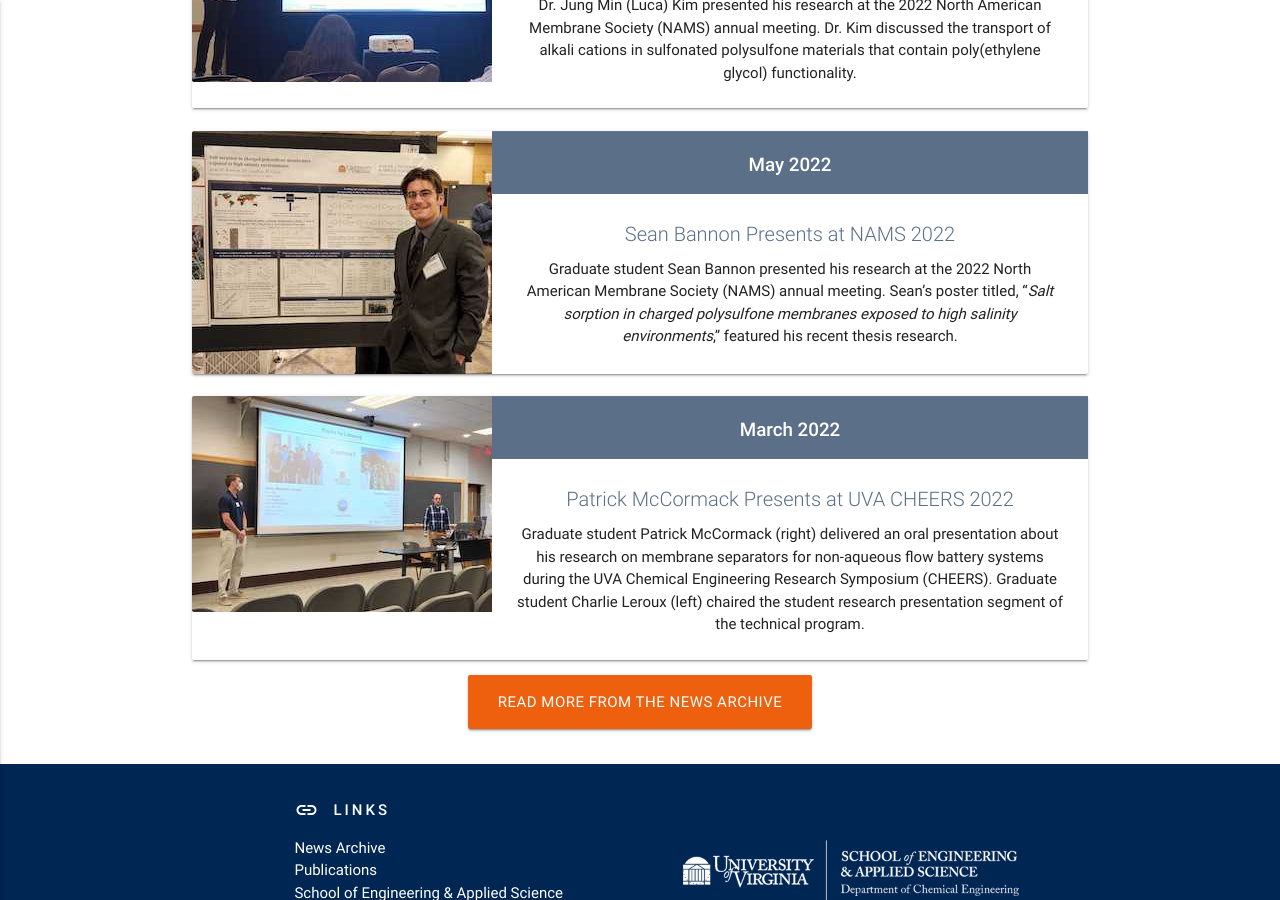
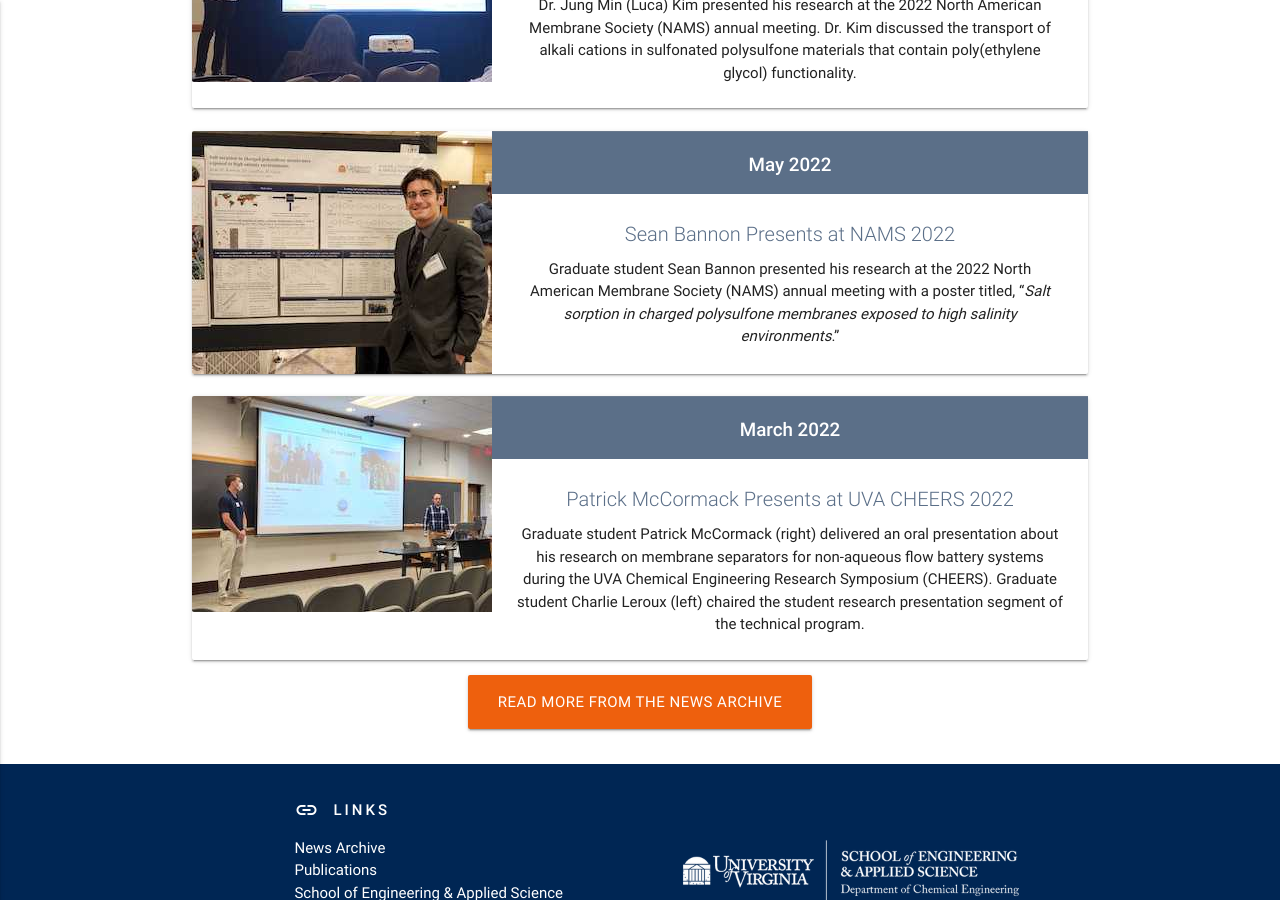
Before and after one commit to geisegroup/geisegroup.github.io, a Jekyll site: the page built from index.md, in a window 1280 px wide and 900 px high, scrolled down 2960 px. Built offline with Jekyll 4.4.1, drawn with Linux system fonts in a browser that asks for light colours; nearby versions of some CDN libraries.

Commit message:
Update 22_sb_nams_presentation.html

```diff
--- a/_newsItems/22_sb_nams_presentation.html
+++ b/_newsItems/22_sb_nams_presentation.html
@@ -2,6 +2,6 @@
 date: 2022-5-16
 year: 2022
 title: Sean Bannon Presents at NAMS 2022
-text: Graduate student Sean Bannon presented his research at the 2022 North American Membrane Society (NAMS) annual meeting. Sean’s poster titled, “<em>Salt sorption in charged polysulfone membranes exposed to high salinity environments</em>,” featured his recent thesis research.
+text: Graduate student Sean Bannon presented his research at the 2022 North American Membrane Society (NAMS) annual meeting with a poster titled, “<em>Salt sorption in charged polysulfone membranes exposed to high salinity environments</em>.”
 image: sb_nams_2022.jpg
 ---
```
